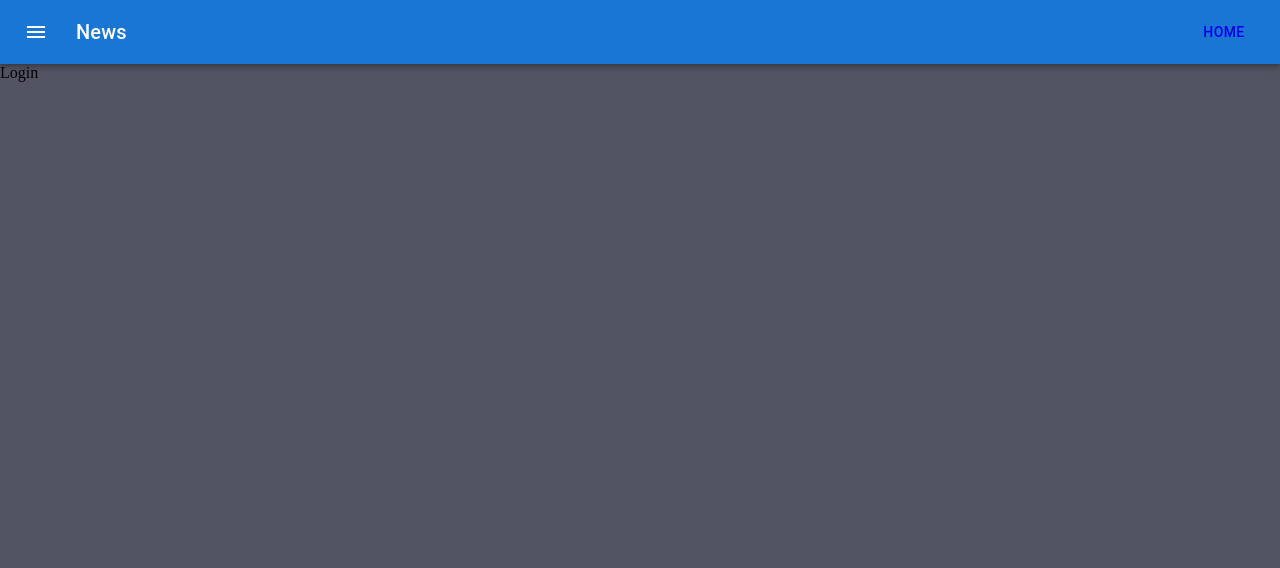
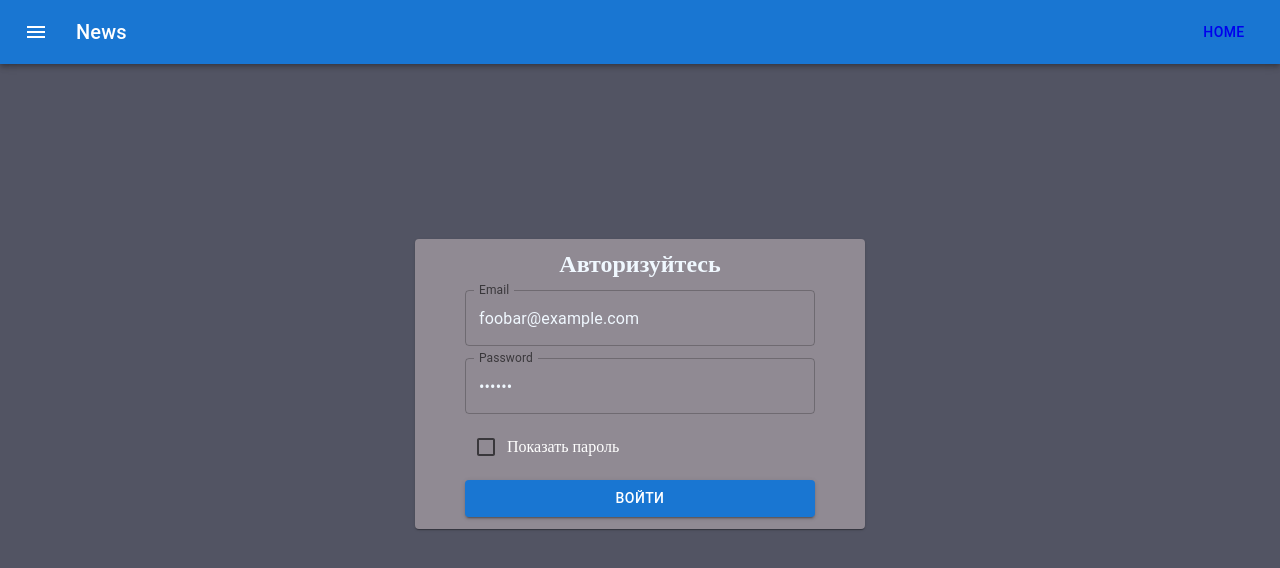
Before and after one commit to BunyodL/verba-group-test, a React (Vite) app: page /login in a window 1280 px wide. Shown: the top 568 px of the page. Built offline with nearby package versions, Linux system fonts and the light colour scheme.

Commit message:
feat: made login page

```diff
--- a/package.json
+++ b/package.json
@@ -15,10 +15,12 @@
     "@mui/icons-material": "^6.1.5",
     "@mui/material": "^6.1.5",
     "@reduxjs/toolkit": "^2.3.0",
+    "formik": "^2.4.6",
     "react": "^18.3.1",
     "react-dom": "^18.3.1",
     "react-redux": "^9.1.2",
-    "react-router-dom": "^6.27.0"
+    "react-router-dom": "^6.27.0",
+    "yup": "^1.4.0"
   },
   "devDependencies": {
     "@eslint/js": "^9.13.0",
--- /dev/null
+++ b/src/pages/login/Login.module.css
@@ -0,0 +1,44 @@
+.login-section {
+    display: flex;
+    justify-content: center;
+    align-items: center;
+    height: 80vh;
+}
+
+.title {
+    color: aliceblue;
+}
+
+.login {
+    display: flex;
+    padding: 12px 50px !important;
+    max-width: 450px;
+    justify-content: center;
+    align-items: center;
+    gap: 12px;
+    flex-direction: column;
+}
+
+.form {
+    display: flex;
+    gap: 12px;
+    flex-direction: column;
+    width: 100%;
+}
+
+#email,
+#password {
+    color: aliceblue !important;
+}
+
+.checkbox-wrapper {
+    display: flex;
+    align-items: center;
+    justify-content: flex-start;
+    width: 100%;
+}
+
+#showPassword {
+    color: aliceblue !important;
+    background-color: aliceblue;
+}
--- a/src/pages/login/Login.tsx
+++ b/src/pages/login/Login.tsx
@@ -1,5 +1,66 @@
-const Login = () => {
-    return <div>Login</div>;
+import { Button, Checkbox, TextField } from "@mui/material";
+import { ChangeEvent, useState } from "react";
+import { Paper } from "../../components/paper";
+import { useFormManagement } from "./lib/useFormManagement";
+import st from "./Login.module.css";
+
+export const Login = () => {
+    const formik = useFormManagement();
+    const [showPassword, setShowPassword] = useState(false);
+
+    const handleCheckboxChange = (event: ChangeEvent<HTMLInputElement>) => {
+        setShowPassword(event.target.checked);
+    };
+
+    return (
+        <section className={st["login-section"]}>
+            <Paper className={st.login}>
+                <h1 className={st.title}>Авторизуйтесь</h1>
+                <form
+                    onSubmit={formik.handleSubmit}
+                    className={st.form}
+                >
+                    <TextField
+                        fullWidth
+                        id={st.email}
+                        name="email"
+                        label="Email"
+                        value={formik.values.email}
+                        onChange={formik.handleChange}
+                        onBlur={formik.handleBlur}
+                        error={formik.touched.email && Boolean(formik.errors.email)}
+                        helperText={formik.touched.email && formik.errors.email}
+                    />
+                    <TextField
+                        fullWidth
+                        id={st.password}
+                        name="password"
+                        label="Password"
+                        type={showPassword ? "text" : "password"}
+                        value={formik.values.password}
+                        onChange={formik.handleChange}
+                        onBlur={formik.handleBlur}
+                        error={formik.touched.password && Boolean(formik.errors.password)}
+                        helperText={formik.touched.password && formik.errors.password}
+                    />
+                    <div className={st["checkbox-wrapper"]}>
+                        <Checkbox
+                            id={st.showPassword}
+                            value={showPassword}
+                            onChange={handleCheckboxChange}
+                        />
+                        <span>Показать пароль</span>
+                    </div>
+                    <Button
+                        color="primary"
+                        variant="contained"
+                        fullWidth
+                        type="submit"
+                    >
+                        Войти
+                    </Button>
+                </form>
+            </Paper>
+        </section>
+    );
 };
-
-export default Login;
--- /dev/null
+++ b/src/pages/login/lib/useFormManagement.ts
@@ -0,0 +1,38 @@
+import { useFormik } from "formik";
+import * as yup from "yup";
+import { EMAIL_REGEX, PASSWORD_REGEX } from "../../../utils/regex";
+
+export const useFormManagement = () => {
+    const validationSchema = yup.object({
+        email: yup
+            .string()
+            .email("Enter a valid email")
+            .required("Email is required")
+            .matches(EMAIL_REGEX, "Invalid email format"),
+        password: yup
+            .string()
+            .min(8, "Password should be of minimum 8 characters length")
+            .max(30, "Password should be of maximum 30 characters length")
+            .matches(/^[A-Z]/, "Password must start with a capital letter") // Проверка на первый символ - буква
+            .matches(/\d/, "Password must contain at least one digit") // Проверка на наличие хотя бы одной цифры
+            .required("Password is required"),
+    });
+
+    const formik = useFormik({
+        initialValues: {
+            email: "foobar@example.com",
+            password: "foobar",
+        },
+        validationSchema: validationSchema,
+        onSubmit: (values) => {
+            const isEmailValid = EMAIL_REGEX.test(values.email);
+            const isPasswordValid = PASSWORD_REGEX.test(values.password);
+
+            if (isEmailValid && isPasswordValid) {
+                alert(JSON.stringify(values, null, 2));
+            }
+        },
+    });
+
+    return formik;
+};
--- a/src/redux/Providers.tsx
+++ b/src/redux/Providers.tsx
@@ -2,7 +2,7 @@ import { Provider } from "react-redux";
 import { createBrowserRouter, RouterProvider } from "react-router-dom";
 import Header from "../components/header/Header";
 import Home from "../pages/home/Home";
-import Login from "../pages/login/Login";
+import { Login } from "../pages/login/Login";
 import { store } from "./store";
 
 const router = createBrowserRouter([
--- /dev/null
+++ b/src/utils/regex.ts
@@ -0,0 +1,2 @@
+export const EMAIL_REGEX = /^(?=.{1,50}$)[a-zA-Z][\x21-\x7E]*[a-zA-Z0-9]@[a-zA-Z]+\.[a-zA-Z]{2,}$/i;
+export const PASSWORD_REGEX = /^[A-Z][\x20-\x7E]{6,30}\d$/;
```
Also changed, not shown: 1 other file (tests, documents, lock files or other folders).
